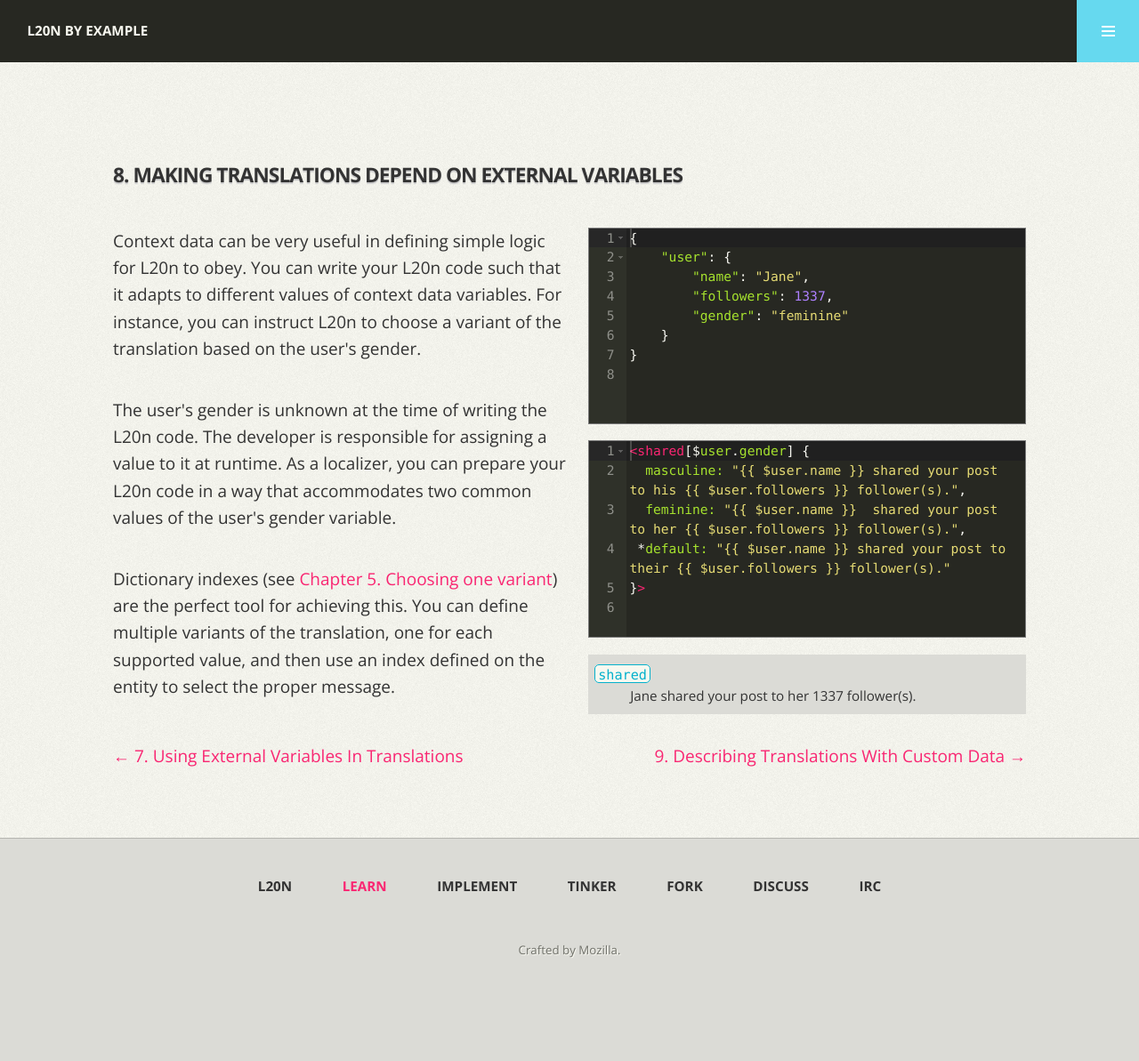
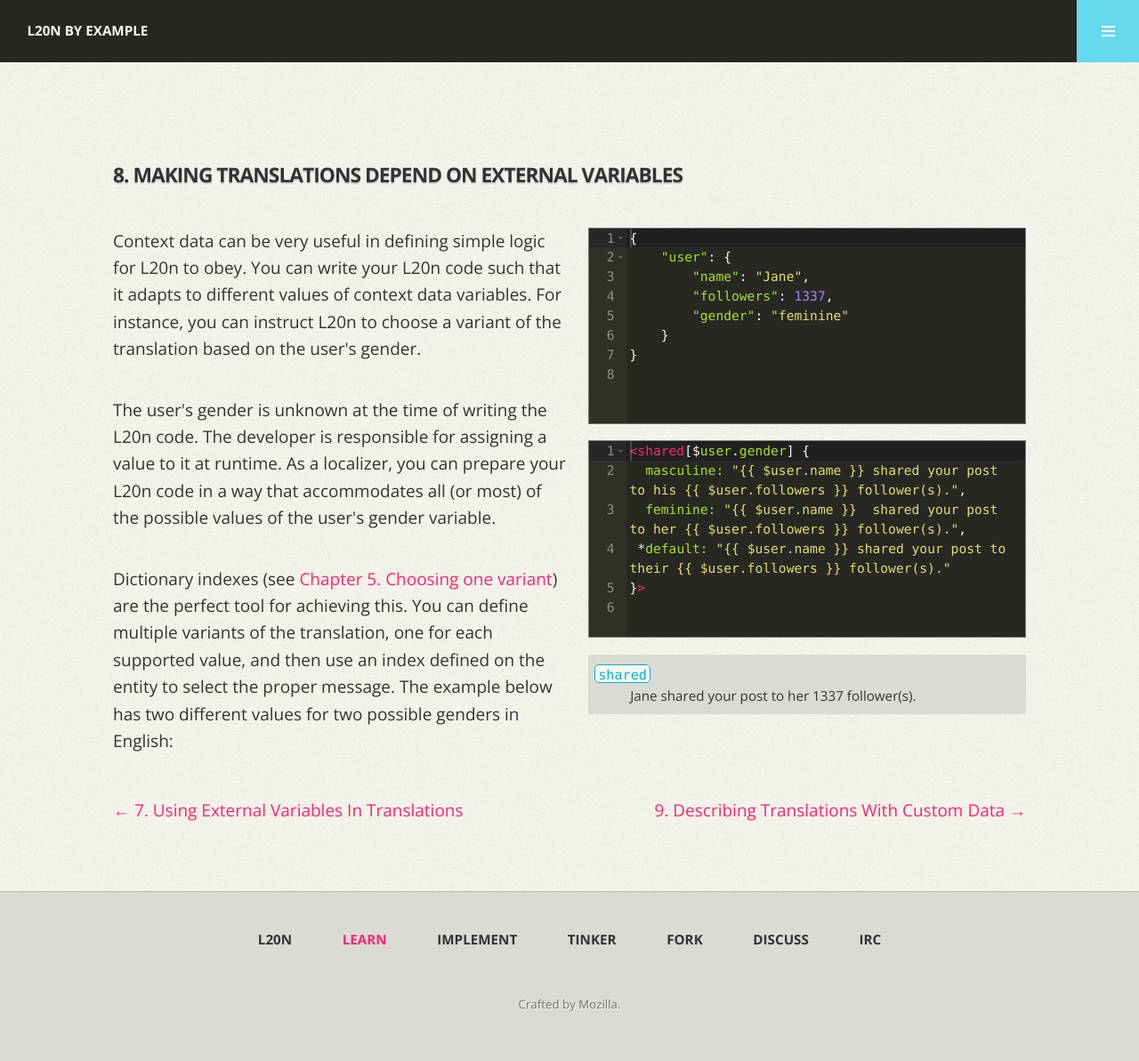
Before and after one commit to l20n/l20n.org, a Jekyll site: the page built from _posts/2012-07-08-making-translations-depend-on-external-variables.md, in a window 1280 px wide. Shown: the whole page at 89% size. Built offline with Jekyll 4.4.1, drawn with Linux system fonts in a browser that asks for light colours; nearby versions of some CDN libraries; before the commit the page ends 1133 px from its top, so only the background shows below that.

Commit message:
Fix phrasing in previous patch

```diff
--- a/_posts/2012-07-08-making-translations-depend-on-external-variables.md
+++ b/_posts/2012-07-08-making-translations-depend-on-external-variables.md
@@ -6,8 +6,8 @@ layout: learn
 <section class="clearfix">
 	<div class="left">
 		<p>Context data can be very useful in defining simple logic for L20n to obey.  You can write your L20n code such that it adapts to different values of context data variables.  For instance, you can instruct L20n to choose a variant of the translation based on the user's gender.</p>
-		<p>The user's gender is unknown at the time of writing the L20n code.  The developer is responsible for assigning a value to it at runtime.  As a localizer, you can prepare your L20n code in a way that accommodates two common values of the user's gender variable.</p>
-		<p>Dictionary indexes (see <a href="{% post_url 2012-07-05-choosing-one-variant %}">Chapter 5. Choosing one variant</a>) are the perfect tool for achieving this.  You can define multiple variants of the translation, one for each supported value, and then use an index defined on the entity to select the proper message.</p>
+		<p>The user's gender is unknown at the time of writing the L20n code.  The developer is responsible for assigning a value to it at runtime.  As a localizer, you can prepare your L20n code in a way that accommodates all (or most) of the possible values of the user's gender variable.</p>
+		<p>Dictionary indexes (see <a href="{% post_url 2012-07-05-choosing-one-variant %}">Chapter 5. Choosing one variant</a>) are the perfect tool for achieving this.  You can define multiple variants of the translation, one for each supported value, and then use an index defined on the entity to select the proper message.  The example below has two different values for two possible genders in English:</p>
 	</div>
 	<div class="right">
 		<div class="editor dataEditor height15"
```
